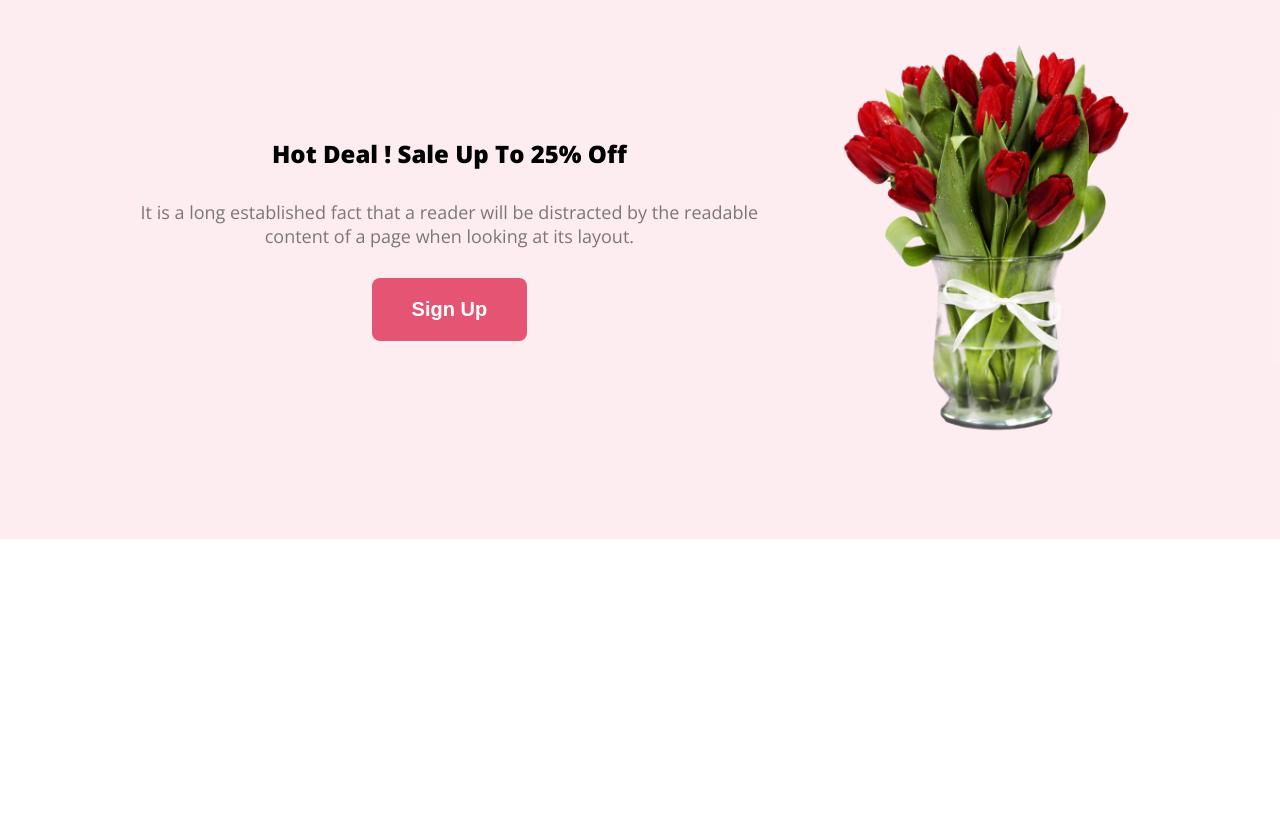
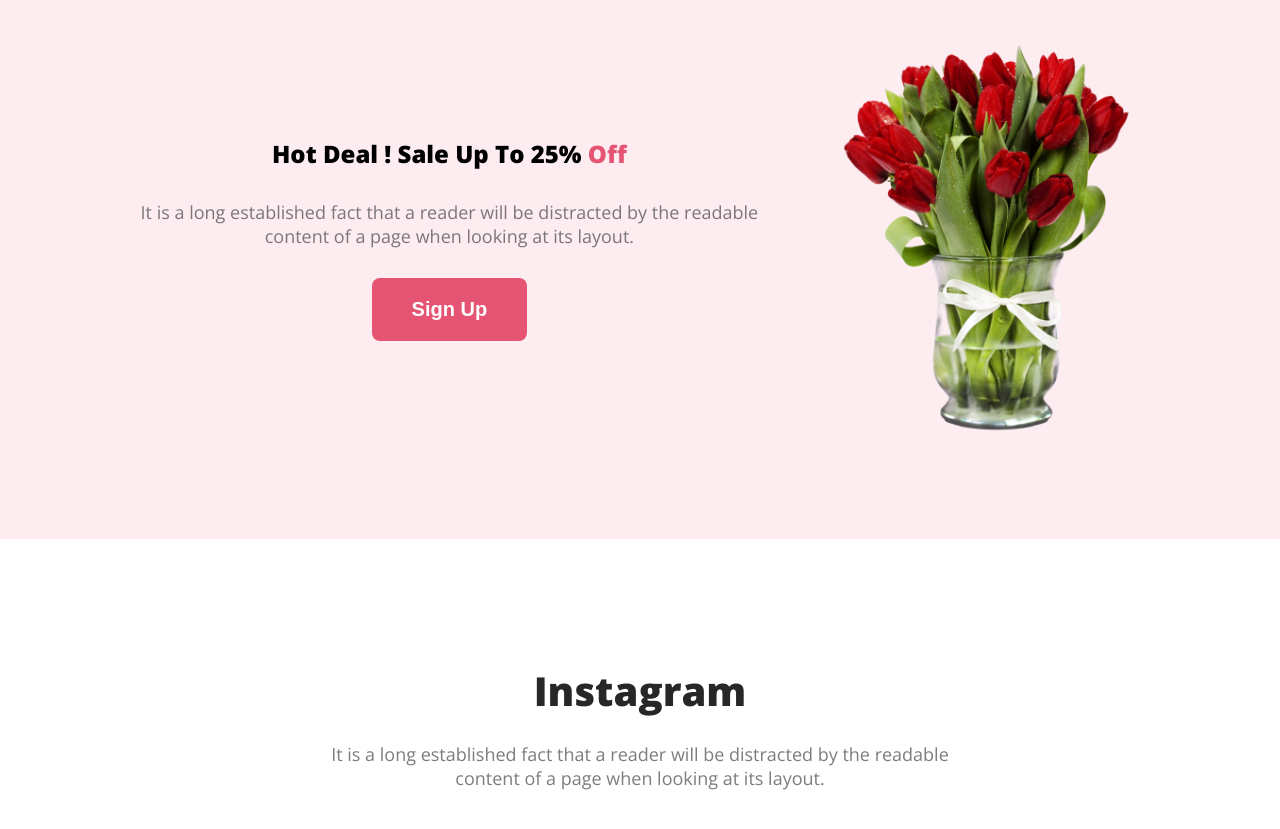
Before and after one commit to diptomahin/flower-shop-assignment, a plain HTML site: page index.html in a window 1280 px wide. Shown: the part 1160-1989 px from the top of the page. Before the commit the page ends 1749 px from the top, so only its background shows below. Drawn offline with nearby package versions, Linux system fonts and the light colour scheme.

Commit message:
added insta

```diff
--- a/index.html
+++ b/index.html
@@ -31,13 +31,17 @@
         <!--hot deal section-->
         <section class="hot-deals">
            <div class="hot-deals-container">
-            <h1 class="deals-headin">Hot Deal ! Sale Up To 25% Off</h1>
+            <h1 class="deals-headin">Hot Deal ! Sale Up To 25% <span class="text-primary">Off</span> </h1>
             <p class="deals-description">
                 It is a long established fact that a reader will be distracted by the readable <br> content of a page when looking at its layout.
             </p>
             <button class="btn-primary">Sign Up</button>
            </div>
            <img class="hot-deals-img" src="./img/pngwing 8.png" alt="">
+        </section>
+        <section class="instagram">
+            <h1 class="insta-header">Instagram</h1>
+            <p class="insta-description">It is a long established fact that a reader will be distracted by the readable <br> content of a page when looking at its layout.</p>
         </section>
     </main>
     <footer>
--- a/style.css
+++ b/style.css
@@ -16,6 +16,9 @@ body{
     border: 0;
     font-size: 20px;
     font-weight: 700;
+}
+.text-primary{
+    color: #E55473;
 }
 /*banner style*/
 .banner
@@ -74,3 +77,26 @@ body{
     width: 300px;
     height: 400px;
 }
+/*Insta style*/
+.instagram
+{
+
+}
+.insta-header
+{
+    color: #272727;
+    text-align: center;
+    font-size: 40px;
+    font-weight: 800;
+    margin-top: 124px;
+    margin-bottom: 24px;
+}
+.insta-description
+{
+    color: rgba(39, 39, 39, 0.60);
+    text-align: center;
+    font-size: 18px;
+    font-weight: 400;
+    margin-bottom: 50px;
+
+}
```
